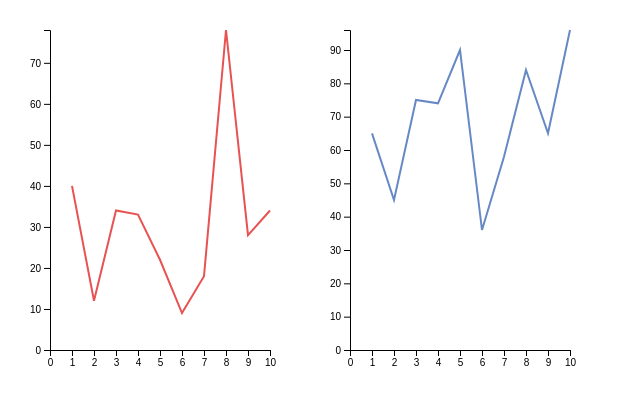
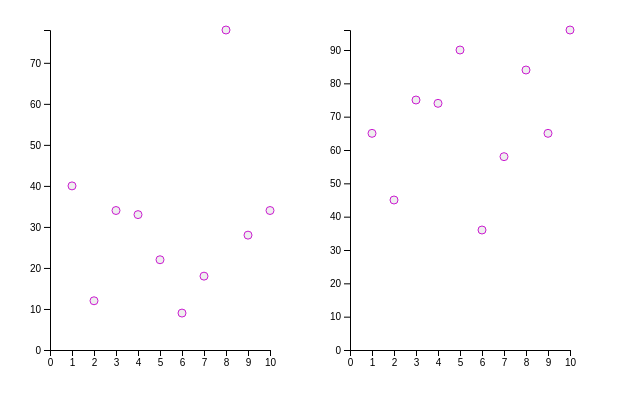
Before and after one commit to vskode/ievad-js-frontend, a React (Create React App) app: page / in a window 1280 px wide. Shown: the top 404 px of the page, without its empty margins (0-640 px from the left). Built offline with nearby package versions, Linux system fonts and the light colour scheme.

Commit message:
replaced lines with circles, implemented onClick events, however, they are behaving a bit weird currently

```diff
--- a/src/LineChart.js
+++ b/src/LineChart.js
@@ -1,8 +1,8 @@
-import { useEffect, useMemo, useRef } from "react";
+import { useEffect, useState, useMemo, useRef } from "react";
 import * as d3 from "d3";
 
 const MARGIN = { top: 30, right: 30, bottom: 50, left: 50 };
-var Z = null;
+var PairingVariable = null;
 
 export const LineChart = ({
   width,
@@ -12,9 +12,8 @@ export const LineChart = ({
   setCursorPosition,
   color,
 }) => {
-  const data_label = data[0]
+  data = data.slice(1)
 
-  data = data.slice(1)
   // bounds = area inside the graph axis = calculated by substracting the margins
   const axesRef = useRef(null);
   const boundsWidth = width - MARGIN.right - MARGIN.left;
@@ -52,68 +51,44 @@ export const LineChart = ({
     svgElement.append("g").call(yAxisGenerator);
   }, [xScale, yScale, boundsHeight]);
 
-  // Build the line
-  const lineBuilder = d3
-    .line()
-    .x((d) => xScale(d.x))
-    .y((d) => yScale(d.y));
-  const linePath = lineBuilder(data);
-  if (!linePath) {
-    return null;
+  const handleClick = (event) => {
+    console.log(event)
   }
+
+  // const [selectedPoint, setSelectedPoint] = useState(-1);
 
   //
   const getClosestPoint = (cursorPixelPosition) => {
-    // if (event.currentTarget){
-    //   // const rect = event.currentTarget.getBoundingClientRect();
-    // }
     const x = xScale.invert(cursorPixelPosition);
-    // console.log(`cursor placement: ${Z}`)
-    // if (Z==null){
-    //   const a = 1
-    // }
     let minDistance = Infinity;
     let closest = null;
 
-    if (Z == null){
+    if (PairingVariable == null){
       for (const point of data) {
         const distance = Math.abs(point.x - x);
         if (distance < minDistance) {
           minDistance = distance;
           closest = point;
-          Z = closest['z']
+          PairingVariable = closest['z']
         }
       }
     }
     else {
-          closest = data.find( ({ z }) => z == Z)
-          // Z = null
+      closest = data.find( ({ z }) => z == PairingVariable)
     }
-      console.log(Z)
+    // console.log(Z)
     return closest;
   };
 
   //
   const onMouseMove = (e) => {
-    Z = null;
+    PairingVariable = null;
     const rect = e.currentTarget.getBoundingClientRect();
     const mouseX = e.clientX - rect.left;
-    // const mouseX = e.clientX - rect.left;
-    // if (rect.left == 50){
-    //   console.log('rect left')
-    //   // console.log(`mouse pos: ${e.clientX}`)
-    //   // console.log(`mouse goal pos: ${e.clientX}`)
-    // }
-    // else {
-    //   console.log('rect right')
-    //   // console.log(`mouse pos: ${e.clientX}`)
-    //   // console.log(`mouse goal pos: ${e.clientX}`)
-    // }
 
     const closest = getClosestPoint(mouseX);
 
     setCursorPosition(xScale(closest.x));
-    // console.log(xScale(closest.x))
   };
 
 
@@ -125,13 +100,21 @@ export const LineChart = ({
           height={boundsHeight}
           transform={`translate(${[MARGIN.left, MARGIN.top].join(",")})`}
         >
-          <path
-            d={linePath}
+          {data.map((d, i) =>  (
+              <circle
+                key={i}
+                onClick={(e) => handleClick(e)}
+                r={4} // radius
+                cx={xScale(d.x)} // position on the X axis
+                cy={yScale(d.y)} // on the Y axis
                 opacity={1}
-            stroke={color}
-            fill="none"
-            strokeWidth={2}
+                stroke="#cb1dd1"
+                fill="#ABABAB"
+                fillOpacity={0.2}
+                strokeWidth={1}
               />
+            )
+          )}
           {cursorPosition && (
             <Cursor
               height={boundsHeight}
@@ -163,24 +146,32 @@ export const LineChart = ({
   );
 };
 
+const Cursor = ({ x, y, color }) => {
 
-
-const Cursor = ({ x, y, height, color }) => {
-  // console.log(x, y)
-  // const springProps = useSpring({
-  //   to: {
-  //     x,
-  //     y,
-  //   },
-  // });
-
-  // if (!springProps.x) {
-  //   return null;
-  // }
+  const width = 150;
+  const height = 50;
 
   return (
     <>
-      <circle cx={x} cy={y} r={5} fill={color} />
+      <circle
+        cx={x}
+        cy={y}
+        r={5}
+        fill={color}
+      />
+      <rect
+      x={x-width}
+      y={y-height}
+      width={width}
+      height={height}
+      fill="#AAAAAA"
+      visibility={'visible'}></rect>
+      <text
+      x={x-width+2}
+      y={y-height+12}
+      fontFamily="Verdana"
+      fontSize="12"
+      fill="white">{PairingVariable}</text>
     </>
   );
 };
```
Also changed, not shown: src/data.js (line endings or trailing spaces). Lines whose indentation alone changed are shown as unchanged.
